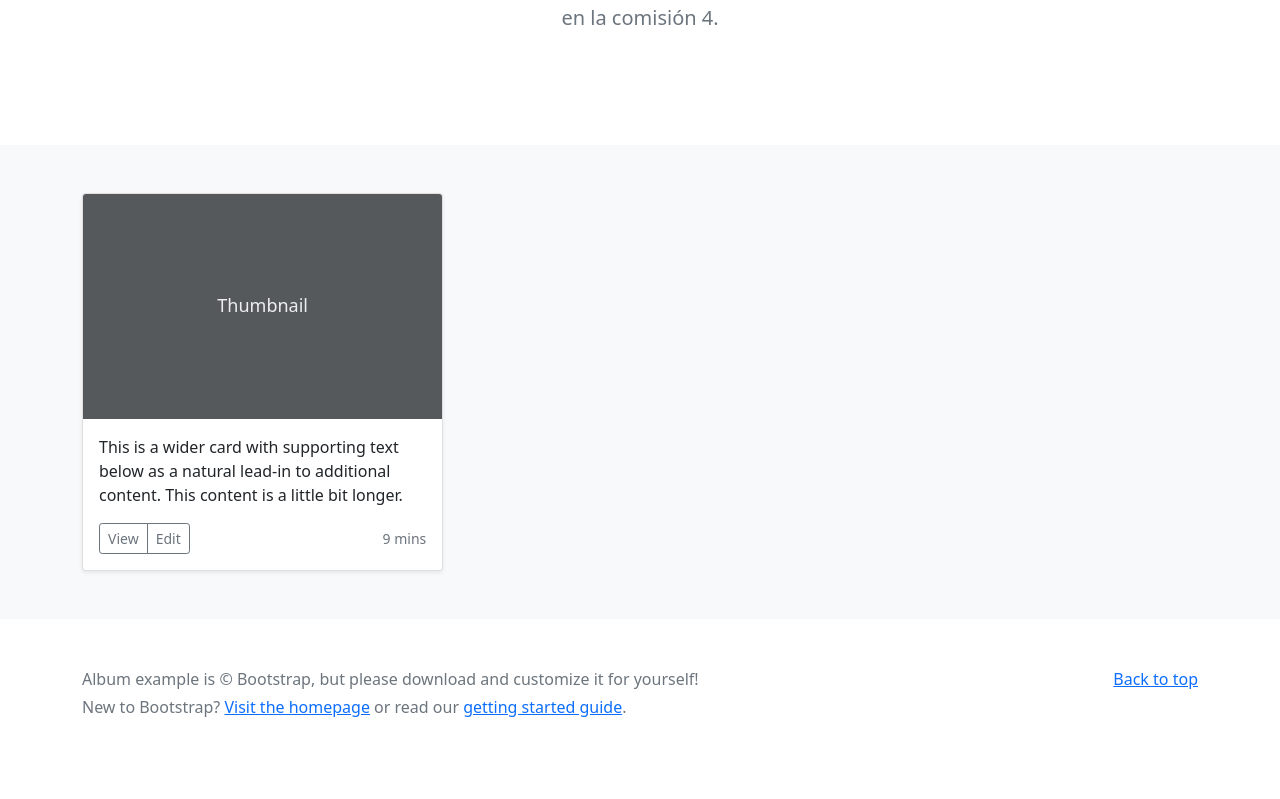
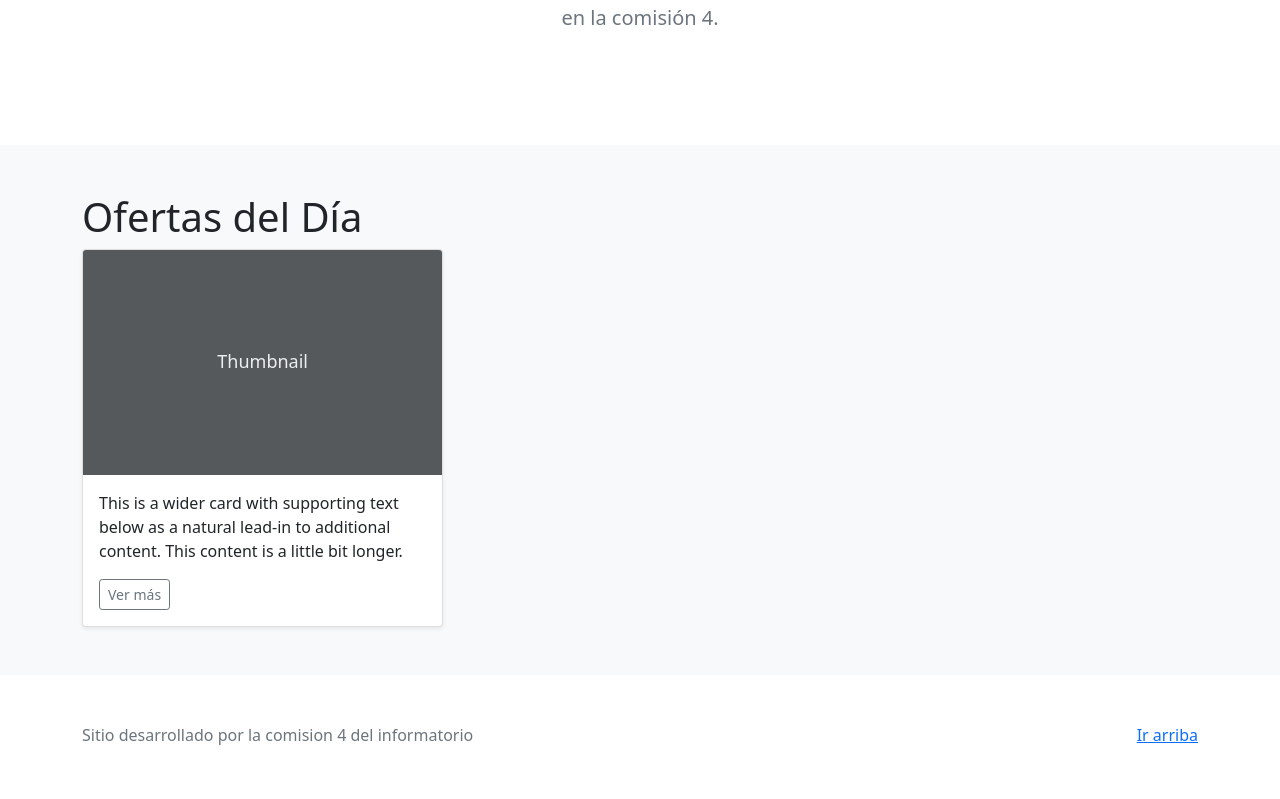
Before and after one commit to ezegmez/infor_market, a Django app: page / in a window 1280 px wide. Shown: the part 283-1082 px from the top of the page. Before the commit the page ends 1000 px from the top, so only its background shows below. Run offline with Django 3.2, Linux system fonts and the light colour scheme; data that the repository does not hold is empty; some libraries are stand-ins or nearby versions.

Commit message:
template bae

```diff
--- a/Market/Market/urls.py
+++ b/Market/Market/urls.py
@@ -1,13 +1,16 @@
+from django.contrib      import admin
+from django.contrib.auth import views as auth_views
+from django.urls         import path, include
+
 from . import views
-from django.contrib import admin
-from django.contrib.auth import views as auth_views
-from django.urls import path
-# from os import name
 
 
 urlpatterns = [
     path('admin/', admin.site.urls),
-    path('', views.inicio, name="inicio"),
-    path('login/', auth_views.LoginView.as_view(template_name="login.html"), name="login"),
-    path('logout/', auth_views.logout_then_login, name="logout")
+    path('', views.inicio, name='inicio'),
+    path('login/', auth_views.LoginView.as_view(template_name='login.html'), name='login'),
+    path('logout/', auth_views.logout_then_login, name='logout'),
+
+    # Includes
+    path('producto/', include('apps.productos.urls'))
 ]
--- /dev/null
+++ b/Market/apps/productos/urls.py
@@ -0,0 +1,10 @@
+from django.urls import path
+
+from . import views
+
+
+app_name = 'productos'
+
+urlpatterns = [
+	path('detalle/', views.detalle, name='detalle')
+]
--- a/Market/apps/productos/views.py
+++ b/Market/apps/productos/views.py
@@ -1,3 +1,5 @@
 from django.shortcuts import render
 
-# Create your views here.
+def detalle(request):
+	context = {}
+	return render(request, 'productos/detalle.html', context)
--- /dev/null
+++ b/Market/templates/base/base.html
@@ -0,0 +1,96 @@
+<html lang="en">
+<head>
+    <meta charset="utf-8">
+    <meta name="viewport" content="width=device-width, initial-scale=1">
+    <meta name="description" content="">
+    <meta name="author" content="Mark Otto, Jacob Thornton, and Bootstrap contributors">
+    <meta name="generator" content="Hugo 0.88.1">
+
+    <title>InforMarket</title>
+
+    <link rel="canonical" href="https://getbootstrap.com/docs/5.1/examples/album/">
+
+    <link href="https://cdn.jsdelivr.net/npm/bootstrap@5.1.3/dist/css/bootstrap.min.css" rel="stylesheet" integrity="sha384-1BmE4kWBq78iYhFldvKuhfTAU6auU8tT94WrHftjDbrCEXSU1oBoqyl2QvZ6jIW3" crossorigin="anonymous">
+
+    <style>
+    .bd-placeholder-img {
+        font-size: 1.125rem;
+        text-anchor: middle;
+        -webkit-user-select: none;
+        -moz-user-select: none;
+        user-select: none;
+    }
+
+    @media (min-width: 768px) {
+        .bd-placeholder-img-lg {
+            font-size: 3.5rem;
+        }
+    }
+    </style>
+</head>
+
+<body cz-shortcut-listen="true">
+    <header>
+        <div class="bg-dark collapse" id="navbarHeader" style="">
+            <div class="container">
+                <div class="row">
+                    <div class="col-sm-8 col-md-7 py-4">
+                        <h4 class="text-white">Sobre nosotros</h4>
+                        <p class="text-muted">Este sitio fue desarrollado por la comision 4 del informatorio, estamos aprendiendo django.</p>
+                    </div>
+                    <div class="col-sm-4 offset-md-1 py-4">
+                        <h4 class="text-white">Opciones</h4>
+                        <ul class="list-unstyled">
+
+                            <li><a href="/login/" class="text-white">Iniciar sesión</a></li>
+
+                        </ul>
+                    </div>
+                </div>
+            </div>
+        </div>
+        <div class="navbar navbar-dark bg-dark shadow-sm">
+            <div class="container">
+                <a href="{% url "inicio" %}" class="navbar-brand d-flex align-items-center">
+                    <svg xmlns="http://www.w3.org/2000/svg" width="20" height="20" fill="none" stroke="currentColor" stroke-linecap="round" stroke-linejoin="round" stroke-width="2" aria-hidden="true" class="me-2" viewBox="0 0 24 24"><path d="M23 19a2 2 0 0 1-2 2H3a2 2 0 0 1-2-2V8a2 2 0 0 1 2-2h4l2-3h6l2 3h4a2 2 0 0 1 2 2z"></path><circle cx="12" cy="13" r="4"></circle></svg>
+                    <strong>Market</strong>
+                </a>
+                <button class="navbar-toggler collapsed" type="button" data-bs-toggle="collapse" data-bs-target="#navbarHeader" aria-controls="navbarHeader" aria-expanded="false" aria-label="Toggle navigation">
+                    <span class="navbar-toggler-icon"></span>
+                </button>
+            </div>
+        </div>
+    </header>
+
+    <main>
+
+        <section class="py-5 text-center container">
+            <div class="row py-lg-5">
+                <div class="col-lg-6 col-md-8 mx-auto">
+                    <h1 class="fw-light">Bienvenido al Comercio Electronico del Info</h1>
+                    <p class="lead text-muted">Estamos desarrollando un sitio de comercio electronico en la comisión 4.</p>
+                </div>
+            </div>
+        </section>
+        <div class="album py-5 bg-light">
+            <div class="container">
+                {% block contenido %}
+                {% endblock contenido %}
+            </div>
+        </div>
+    </main>
+
+    <footer class="text-muted py-5">
+        <div class="container">
+            <p class="float-end mb-1">
+                <a href="#">Ir arriba</a>
+            </p>
+            <p class="mb-1">Sitio desarrollado por la comision 4 del informatorio</p>
+        </div>
+    </footer>
+
+    <!-- JavaScript Bundle with Popper -->
+    <script src="https://cdn.jsdelivr.net/npm/bootstrap@5.1.3/dist/js/bootstrap.bundle.min.js" integrity="sha384-ka7Sk0Gln4gmtz2MlQnikT1wXgYsOg+OMhuP+IlRH9sENBO0LRn5q+8nbTov4+1p" crossorigin="anonymous"></script>
+</body>
+
+</html>
--- a/Market/templates/inicio.html
+++ b/Market/templates/inicio.html
@@ -1,83 +1,7 @@
-<html lang="en"><head>
-    <meta charset="utf-8">
-    <meta name="viewport" content="width=device-width, initial-scale=1">
-    <meta name="description" content="">
-    <meta name="author" content="Mark Otto, Jacob Thornton, and Bootstrap contributors">
-    <meta name="generator" content="Hugo 0.88.1">
-    <title>InforMarket</title>
+{% extends "base/base.html" %}
 
-    <link rel="canonical" href="https://getbootstrap.com/docs/5.1/examples/album/">
-
-    <!-- CSS only -->
-    <link href="https://cdn.jsdelivr.net/npm/bootstrap@5.1.3/dist/css/bootstrap.min.css" rel="stylesheet" integrity="sha384-1BmE4kWBq78iYhFldvKuhfTAU6auU8tT94WrHftjDbrCEXSU1oBoqyl2QvZ6jIW3" crossorigin="anonymous">
-
-    <style>
-      .bd-placeholder-img {
-          font-size: 1.125rem;
-          text-anchor: middle;
-          -webkit-user-select: none;
-          -moz-user-select: none;
-          user-select: none;
-      }
-
-      @media (min-width: 768px) {
-          .bd-placeholder-img-lg {
-          font-size: 3.5rem;
-          }
-      }
-    </style>
-
-
-  </head>
-
-<body cz-shortcut-listen="true">
-  <header>
-    <div class="bg-dark collapse" id="navbarHeader" style="">
-      <div class="container">
-        <div class="row">
-          <div class="col-sm-8 col-md-7 py-4">
-            <h4 class="text-white">Sobre nosotros</h4>
-            <p class="text-muted">Este sitio fue desarrollado por la comision 4 del informatorio, estamos aprendiendo django.</p>
-          </div>
-          <div class="col-sm-4 offset-md-1 py-4">
-            <h4 class="text-white">Opciones</h4>
-            <ul class="list-unstyled">
-
-                <li><a href="/login/" class="text-white">Iniciar sesión</a></li>
-
-            </ul>
-          </div>
-        </div>
-      </div>
-    </div>
-    <div class="navbar navbar-dark bg-dark shadow-sm">
-      <div class="container">
-        <a href="#" class="navbar-brand d-flex align-items-center">
-            <svg xmlns="http://www.w3.org/2000/svg" width="20" height="20" fill="none" stroke="currentColor" stroke-linecap="round" stroke-linejoin="round" stroke-width="2" aria-hidden="true" class="me-2" viewBox="0 0 24 24"><path d="M23 19a2 2 0 0 1-2 2H3a2 2 0 0 1-2-2V8a2 2 0 0 1 2-2h4l2-3h6l2 3h4a2 2 0 0 1 2 2z"></path><circle cx="12" cy="13" r="4"></circle></svg>
-            <strong>Market</strong>
-        </a>
-        <button class="navbar-toggler collapsed" type="button" data-bs-toggle="collapse" data-bs-target="#navbarHeader" aria-controls="navbarHeader" aria-expanded="false" aria-label="Toggle navigation">
-            <span class="navbar-toggler-icon"></span>
-        </button>
-      </div>
-    </div>
-  </header>
-
-  <main>
-
-    <section class="py-5 text-center container">
-      <div class="row py-lg-5">
-        <div class="col-lg-6 col-md-8 mx-auto">
-          <h1 class="fw-light">Bienvenido al Comercio Electronico del Info</h1>
-          <p class="lead text-muted">Estamos desarrollando un sitio de comercio electronico en la comisión 4.</p>
-          <p>
-
-          </p>
-        </div>
-      </div>
-    </section>
-    <div class="album py-5 bg-light">
-      <div class="container">
+{% block contenido %}
+    <h1>Ofertas del Día</h1>
     <div class="row row-cols-1 row-cols-sm-2 row-cols-md-3 g-3">
         <div class="col">
             <div class="card shadow-sm">
@@ -86,57 +10,13 @@
                     <p class="card-text">This is a wider card with supporting text below as a natural lead-in to additional content. This content is a little bit longer.</p>
                     <div class="d-flex justify-content-between align-items-center">
                         <div class="btn-group">
-                        <button type="button" class="btn btn-sm btn-outline-secondary">View</button>
-                        <button type="button" class="btn btn-sm btn-outline-secondary">Edit</button>
+                            {# <button type="button" class="btn btn-sm btn-outline-secondary">View</button> #}
+                            <a class="btn btn-sm btn-outline-secondary" href="{% url 'productos:detalle' %}">Ver más</a>
                         </div>
-                      <small class="text-muted">9 mins</small>
+                        {# <small class="text-muted">9 mins</small> #}
                     </div>
                 </div>
             </div>
         </div>
     </div>
-      </div>
-    </div>
-
-  </main>
-
-  <footer class="text-muted py-5">
-    <div class="container">
-        <p class="float-end mb-1">
-        <a href="#">Back to top</a>
-        </p>
-        <p class="mb-1">Album example is © Bootstrap, but please download and customize it for yourself!</p>
-        <p class="mb-0">New to Bootstrap? <a href="/">Visit the homepage</a> or read our <a href="/docs/5.1/getting-started/introduction/">getting started guide</a>.</p>
-    </div>
-  </footer>
-
-  <!-- JavaScript Bundle with Popper -->
-  <script src="https://cdn.jsdelivr.net/npm/bootstrap@5.1.3/dist/js/bootstrap.bundle.min.js" integrity="sha384-ka7Sk0Gln4gmtz2MlQnikT1wXgYsOg+OMhuP+IlRH9sENBO0LRn5q+8nbTov4+1p" crossorigin="anonymous"></script>
-
-
-
-
-</body></html>
-
-<!-- <!DOCTYPE html>
-<html>
-    <head>
-        <meta charset="UTF-8">
-        <meta name="viewport" content="width=device-width, initial-scale=1.0">
-        <title></title>
-    </head>
-    <body>
-        {% if user.is_authenticated %}
-            <h1>Hola {{user}}</h1>
-            <a href="{% url 'logout' %}">Cerrar sesión</a>
-        {% else %}
-            <h1>Bienvenido</h1>
-            <a href="{% url 'login' %}">Iniciar sesión</a>
-        {% endif %}
-        <ul>
-            {% for p in productos %}
-                <li>{{p.nombre}} - ${{p.precio}}</li>
-            {% endfor %}
-        </ul>
-    </body>
-</html> -->
+{% endblock contenido %}
--- /dev/null
+++ b/Market/templates/productos/detalle.html
@@ -0,0 +1 @@
+{% extends "base/base.html" %}
```
Lines whose indentation alone changed are shown as unchanged.
